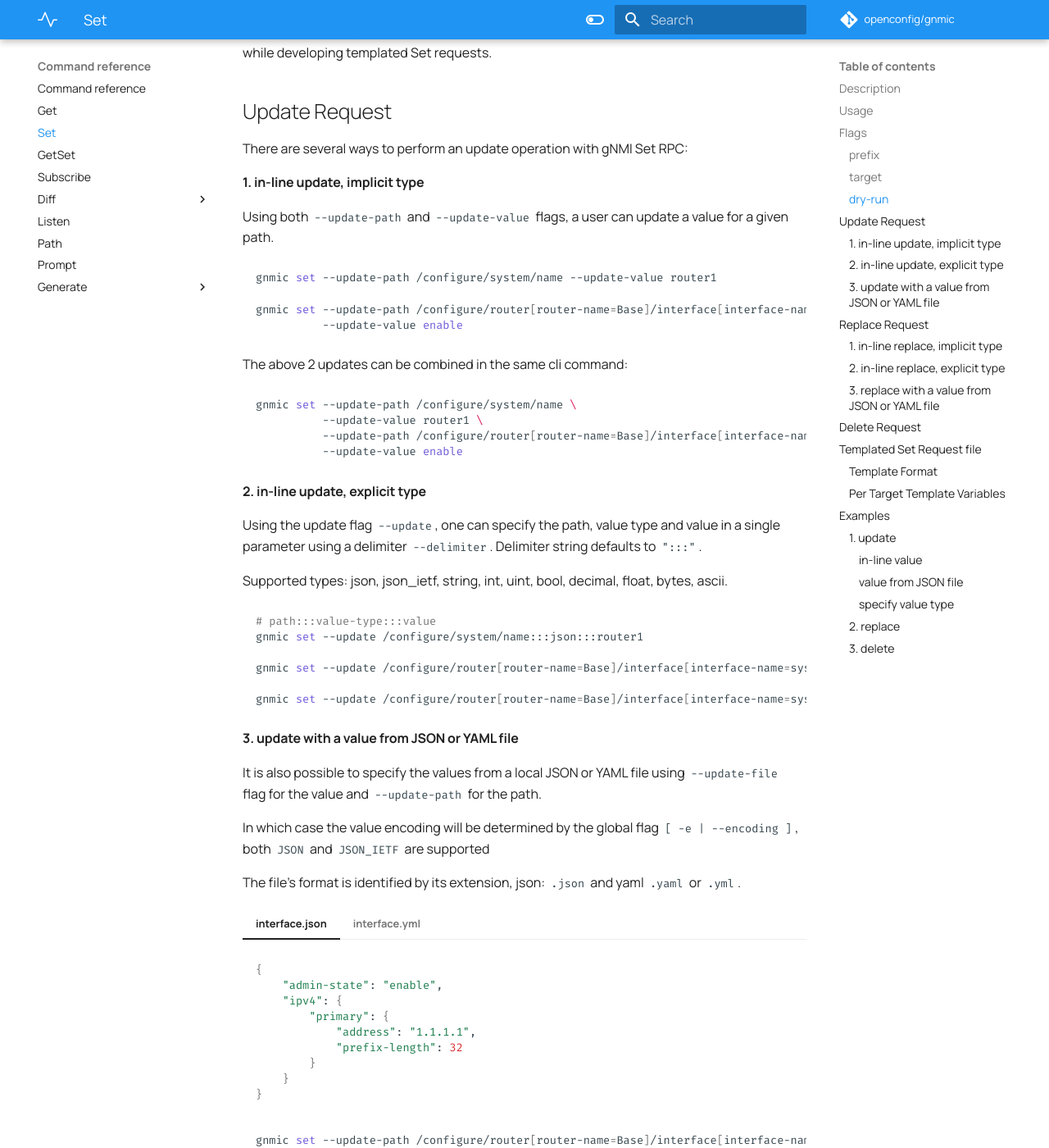
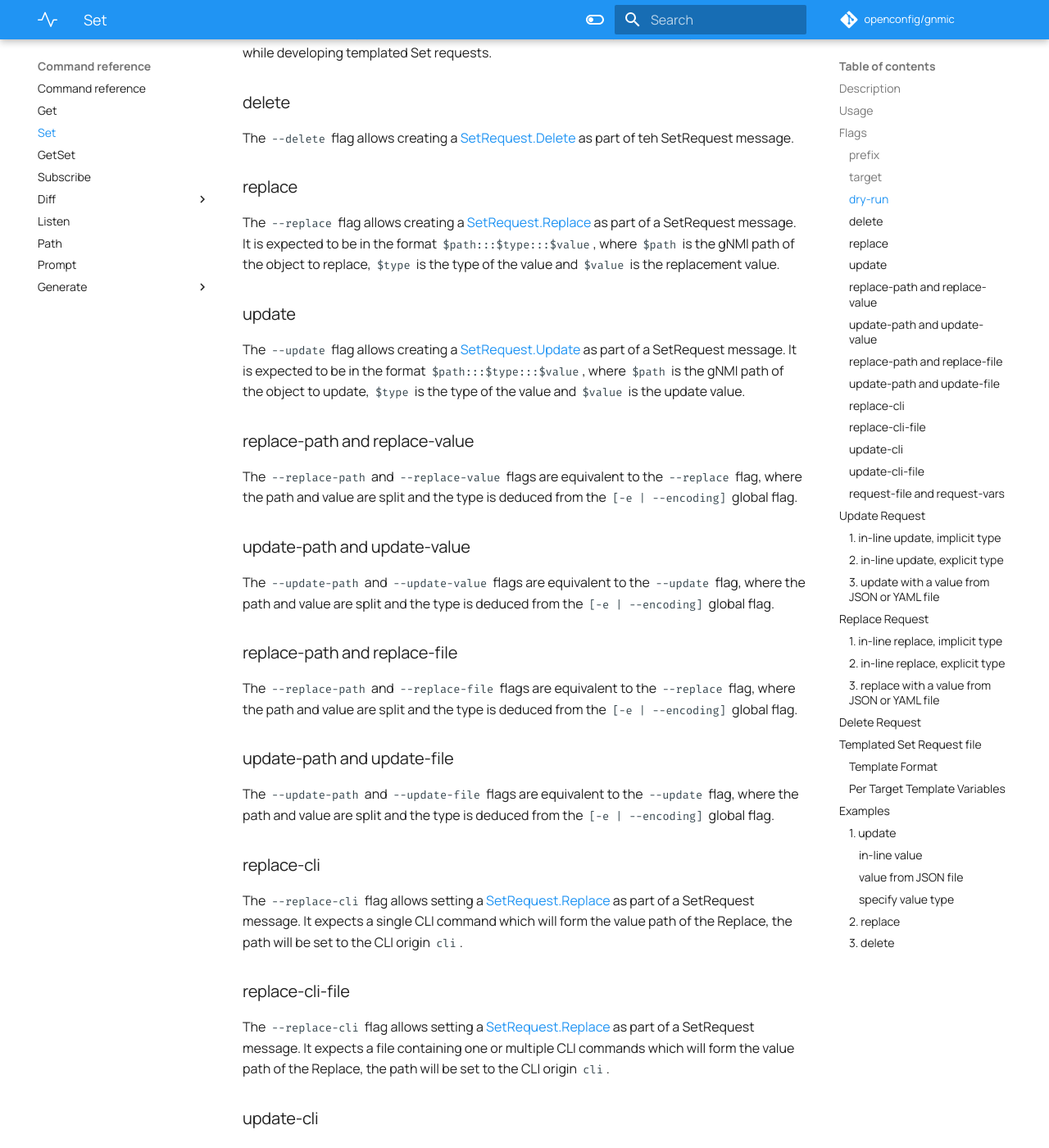
Before and after one commit to openconfig/gnmic, an MkDocs documentation site: the page built from docs/cmd/set.md, in a window 1280 px wide and 1400 px high, scrolled down 1326 px. Shown: the whole window at 82% size. Built offline with MkDocs 1.6.1 and Material for MkDocs 9.7.7, drawn with Linux system fonts in a browser that asks for light colours; comment, search, counter and statistics services are not loaded; some of the changed text lies outside the part shown.

Commit message:
add docs

````diff
--- a/docs/cmd/set.md
+++ b/docs/cmd/set.md
@@ -32,18 +32,73 @@ gnmic set --update "openconfig-interfaces:/interfaces/interface:::<type>:::<valu
 
 ### target
 
-With the optional `[--target]` flag it is possible to supply the [path target](https://github.com/openconfig/reference/blob/master/rpc/gnmi/gnmi-specification.md#2221-path-target) information in the prefix field of the SetRequest message.
+With the optional `[--target]` flag it is possible to supply the [path target](https://github.com/openconfig/reference/blob/master/rpc/gnmi/gnmi-specification.md#2221-path-target) information in the prefix field of a SetRequest message.
 
 ### dry-run
 
 The `--dry-run` flag allow to run a Set request without sending it to the targets.
 This is useful while developing templated Set requests.
 
+### delete
+
+The `--delete` flag allows creating a [SetRequest.Delete](https://github.com/openconfig/gnmi/blob/master/proto/gnmi/gnmi.proto#L337) as part of teh SetRequest message.
+
+### replace
+
+The `--replace` flag allows creating a [SetRequest.Replace](https://github.com/openconfig/gnmi/blob/master/proto/gnmi/gnmi.proto#L338) as part of a SetRequest message.
+It is expected to be in the format `$path:::$type:::$value`, where `$path` is the gNMI path of the object to replace, `$type` is the type of the value and `$value` is the replacement value.
+
+### update
+
+The `--update` flag allows creating a [SetRequest.Update](https://github.com/openconfig/gnmi/blob/master/proto/gnmi/gnmi.proto#L339) as part of a SetRequest message.
+It is expected to be in the format `$path:::$type:::$value`, where `$path` is the gNMI path of the object to update, `$type` is the type of the value and `$value` is the update value.
+
+### replace-path and replace-value
+
+The `--replace-path` and `--replace-value` flags are equivalent to the `--replace` flag, where the path and value are split and the type is deduced from the `[-e | --encoding]` global flag.
+
+### update-path and update-value
+
+The `--update-path` and `--update-value` flags are equivalent to the `--update` flag, where the path and value are split and the type is deduced from the `[-e | --encoding]` global flag.
+
+### replace-path and replace-file
+
+The `--replace-path` and `--replace-file` flags are equivalent to the `--replace` flag, where the path and value are split and the type is deduced from the `[-e | --encoding]` global flag.
+
+### update-path and update-file
+
+The `--update-path` and `--update-file` flags are equivalent to the `--update` flag, where the path and value are split and the type is deduced from the `[-e | --encoding]` global flag.
+
+### replace-cli
+
+The `--replace-cli` flag allows setting a [SetRequest.Replace](https://github.com/openconfig/gnmi/blob/master/proto/gnmi/gnmi.proto#L338) as part of a SetRequest message.
+It expects a single CLI command which will form the value path of the Replace, the path will be set to the CLI origin `cli`.
+
+### replace-cli-file
+
+The `--replace-cli` flag allows setting a [SetRequest.Replace](https://github.com/openconfig/gnmi/blob/master/proto/gnmi/gnmi.proto#L338) as part of a SetRequest message.
+It expects a file containing one or multiple CLI commands which will form the value path of the Replace, the path will be set to the CLI origin `cli`.
+
+### update-cli
+
+The `--update-cli` flag allows setting a [SetRequest.Update](https://github.com/openconfig/gnmi/blob/master/proto/gnmi/gnmi.proto#L339) as part of a SetRequest message.
+It expects a single CLI command which will form the value path of the Replace, the path will be set to the CLI origin `cli`.
+
+### update-cli-file
+
+The `--update-cli` flag allows setting a [SetRequest.Update](https://github.com/openconfig/gnmi/blob/master/proto/gnmi/gnmi.proto#L339) as part of a SetRequest message.
+It expects a file containing one or multiple CLI commands which will form the value path of the Replace, the path will be set to the CLI origin `cli`.
+
+### request-file and request-vars
+
+See [this section](#templated-set-request-file) below.
+
 ## Update Request
 
 There are several ways to perform an update operation with gNMI Set RPC:
 
 #### 1. in-line update, implicit type
+
 Using both `--update-path` and `--update-value` flags, a user can update a value for a given path.
 
 ```bash
@@ -53,7 +108,7 @@ gnmic set --update-path /configure/router[router-name=Base]/interface[interface-
           --update-value enable
 ```
 
-The above 2 updates can be combined in the same cli command:
+The above 2 updates can be combined in the same CLI command:
 
 ```bash
 gnmic set --update-path /configure/system/name \
@@ -133,7 +188,7 @@ gnmic set --replace-path /configure/router[router-name=Base]/interface[interface
           --replace-value enable
 ```
 
-The above 2 commands can be packed in the same cli command:
+The above 2 commands can be packed in the same CLI command:
 
 ```bash
 gnmic set --replace-path /configure/system/name \
@@ -475,14 +530,18 @@ Result Request file per target:
     ```
 
 ## Examples
-#### 1. update
-##### in-line value
+
+### 1. update
+
+#### in-line value
+
 ```bash
 gnmic -a <ip:port> set --update-path /configure/system/name \
                        --update-value <system_name>
 ```
 
-##### value from JSON file
+#### value from JSON file
+
 ```bash
 cat jsonFile.json
 {"name": "router1"}
@@ -497,14 +556,16 @@ echo '{"name": "router1"}' | gnmic -a <ip:port> set \
                              --update-file -
 ```
 
-##### specify value type
+#### specify value type
+
 ```bash
 gnmic -a <ip:port> set --update /configure/system/name:::json:::router1
 gnmic -a <ip:port> set --update /configure/system/name@json@router1 \
                        --delimiter @
 ```
 
-#### 2. replace
+### 2. replace
+
 ```bash
 cat interface.json
 {"address": "1.1.1.1", "prefix-length": 32}
@@ -520,7 +581,8 @@ echo '{"address": "1.1.1.1", "prefix-length": 32}' | gnmic -a <ip:port> --insecu
           --replace-file -
 ```
 
-#### 3. delete
+### 3. delete
+
 ```bash
 gnmic -a <ip:port> --insecure set --delete /configure/router[router-name=Base]/interface[interface-name=interface1]
 ```
````
